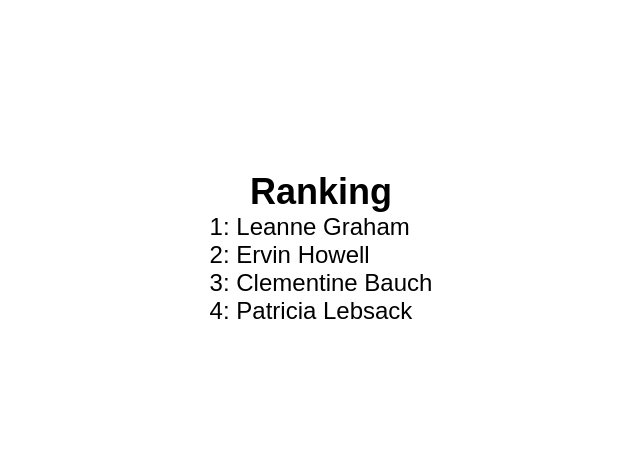
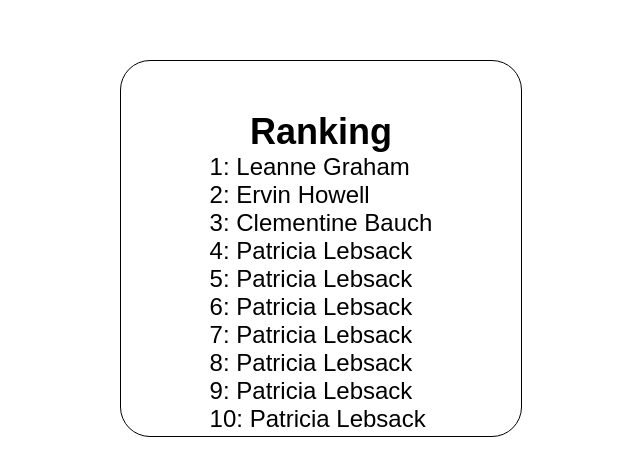
Before and after one commit to SoLoPu/ColorChoose, a React (Create React App) app: page /ranking in a window 1280 px wide. Shown: the part 152-628 px from the top of the page, without its empty margins (319-959 px from the left). Built offline with nearby package versions, Linux system fonts and the light colour scheme.

Commit message:
fix database

```diff
--- a/src/App.js
+++ b/src/App.js
@@ -30,12 +30,24 @@ import Ranking from './pages/Ranking'
 //   console.log(snap.val())
 // })
 
-const users = [
+let users = [
   { id: 1, rank: 1, name: "Leanne Graham" },
   { id: 2, rank: 2, name: "Ervin Howell" },
   { id: 3, rank: 3, name: "Clementine Bauch" },
   { id: 4, rank: 4, name: "Patricia Lebsack" },
+  { id: 5, rank: 5, name: "Patricia Lebsack" },
+  { id: 6, rank: 6, name: "Patricia Lebsack" },
+  { id: 7, rank: 7, name: "Patricia Lebsack" },
+  { id: 8, rank: 8, name: "Patricia Lebsack" },
+  { id: 9, rank: 9, name: "Patricia Lebsack" },
+  { id: 10, rank: 10, name: "Patricia Lebsack" },
+  { id: 11, rank: 11, name: "Patricia Lebsack" },
+
 ];
+
+if(users.length > 10){
+  users = users.slice(0, 10)
+}
 
 function App() {
   return (
--- a/src/pages/Ranking.js
+++ b/src/pages/Ranking.js
@@ -4,7 +4,7 @@ import User from "./User"
 
 function Ranking(props){
     return (
-        <div className="ranking">
+        <div className="container">
             <h2>Ranking</h2>
             <div>
                 {props.users.map(u => <User rank={u.rank} id={u.id} name={u.name}/>)}
```
